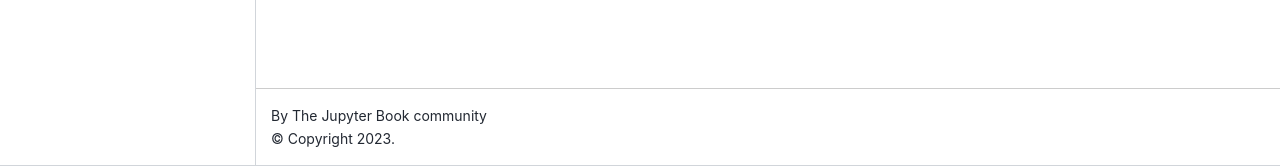
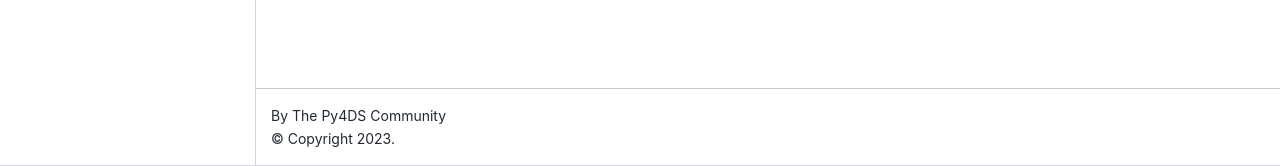
Before and after one commit to aeturrell/python4DS, a Jupyter Book: the page built from welcome.md, in a window 1280 px wide. Shown: the part 734-900 px from the top of the page. Built offline with Jupyter Book 1.0.4 settings and Sphinx 7.4.7 and the Sphinx Book theme 1.1.4, drawn with Linux system fonts in a browser that asks for light colours; pages that are not in the unit, such as notebooks, are missing from menus.

Commit message:
Py4DS community branding

```diff
--- a/_config.yml
+++ b/_config.yml
@@ -2,6 +2,7 @@
 # Learn more at https://jupyterbook.org/customize/config.html
 
 title: Python for Data Science
+author: The Py4DS Community
 logo: logo.png
 
 # Force re-execution of notebooks on each build.
```
